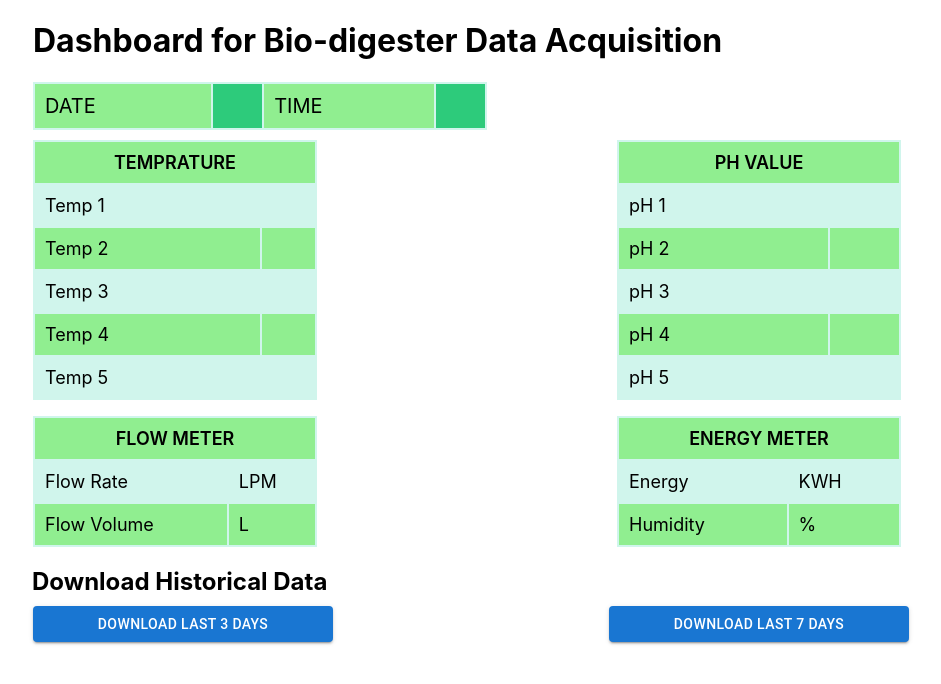
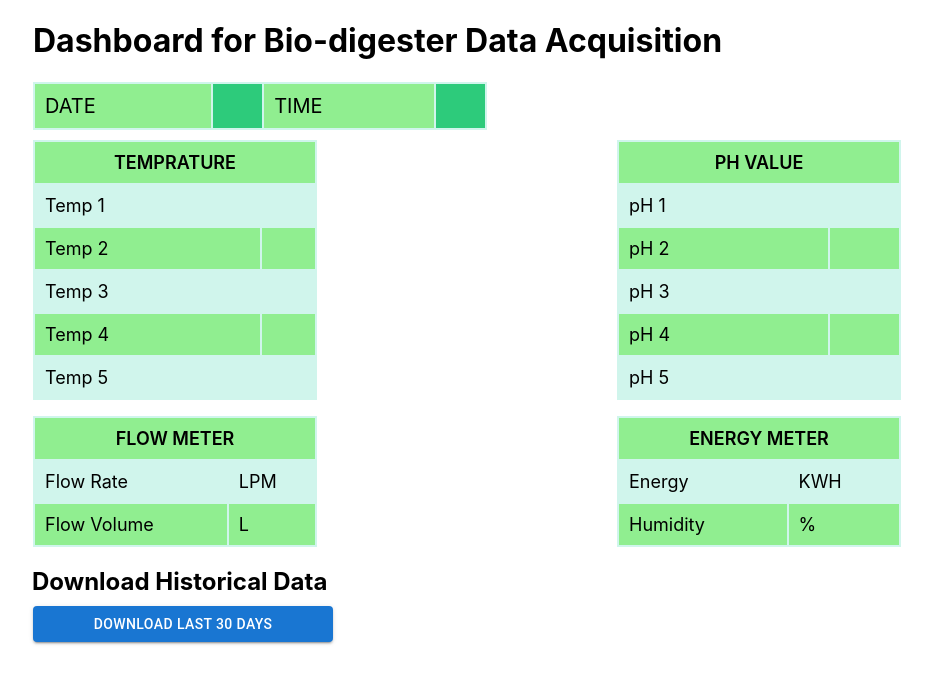
Before and after one commit to tars003/bio-digester-dash, a React (Create React App) app: page / in a window 1280 px wide. Shown: the top 684 px of the page, without its empty margins (31-972 px from the left). Built offline with nearby package versions, Linux system fonts and the light colour scheme; no server answers.

Commit message:
changed to 30 days download

```diff
--- a/src/components/SingleUnit.js
+++ b/src/components/SingleUnit.js
@@ -243,12 +243,12 @@ const SingleUnit = (props) => {
                 {/* CSV DOWNLAOAD BUTTON */}
                 <Grid style={{marginTop: '-20px', marginLeft: '-10px'}} container spacing={0}>
                     <Grid item xs={6}>
-                        <Button className="csv-link"   style={{ margin: '10px', minWidth: '300px' }}variant="contained"><CSVLink  filename={"bio-digester.csv"} data={allSerialRes}>DOWNLOAD LAST 3 DAYS</CSVLink></Button>
+                        <Button className="csv-link"   style={{ margin: '10px', minWidth: '300px' }}variant="contained"><CSVLink  filename={"bio-digester.csv"} data={allSerialRes}>DOWNLOAD LAST 30 DAYS</CSVLink></Button>
                     </Grid>
                     {/* <Grid item xs={6}></Grid> */}
-                    <Grid item xs={6}>
+                    {/* <Grid item xs={6}>
                         <Button className="csv-link"  style={{ margin: '10px', minWidth: '300px' }}variant="contained"><CSVLink  filename={"bio-digester.csv"} data={allSerialRes}>DOWNLOAD LAST 7 DAYS</CSVLink></Button>
-                    </Grid>
+                    </Grid> */}
                 </Grid>
             </Container>
         </>
```
